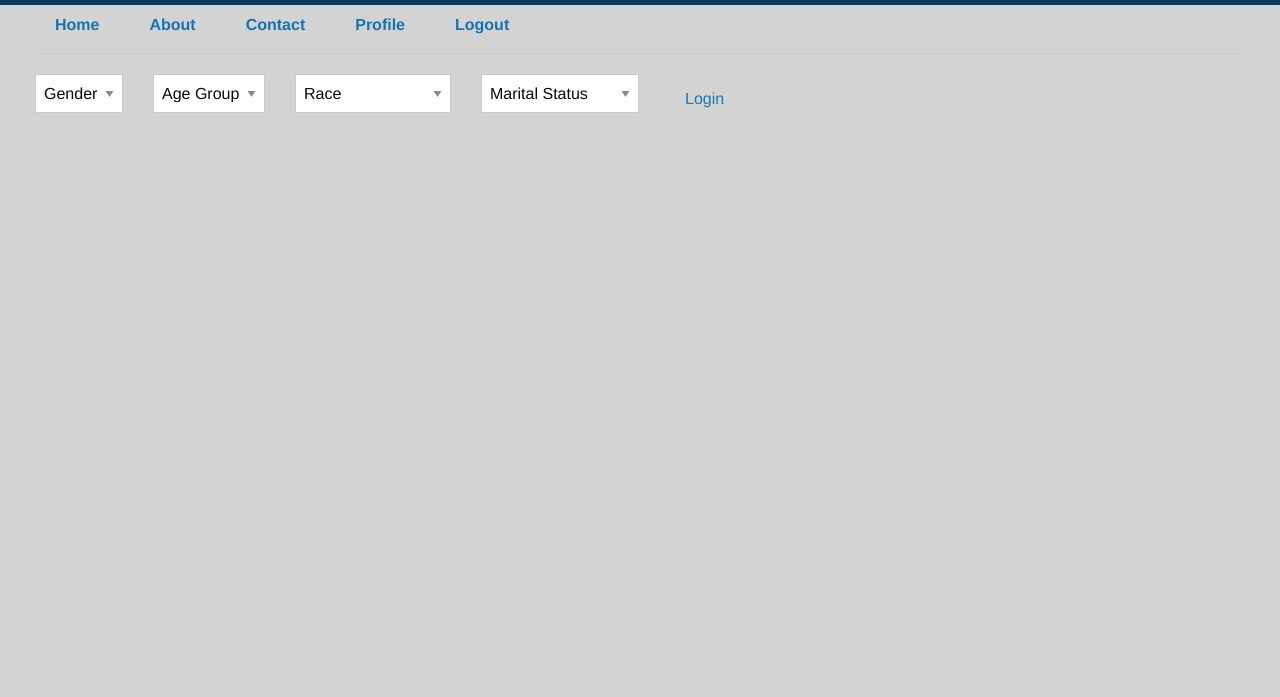
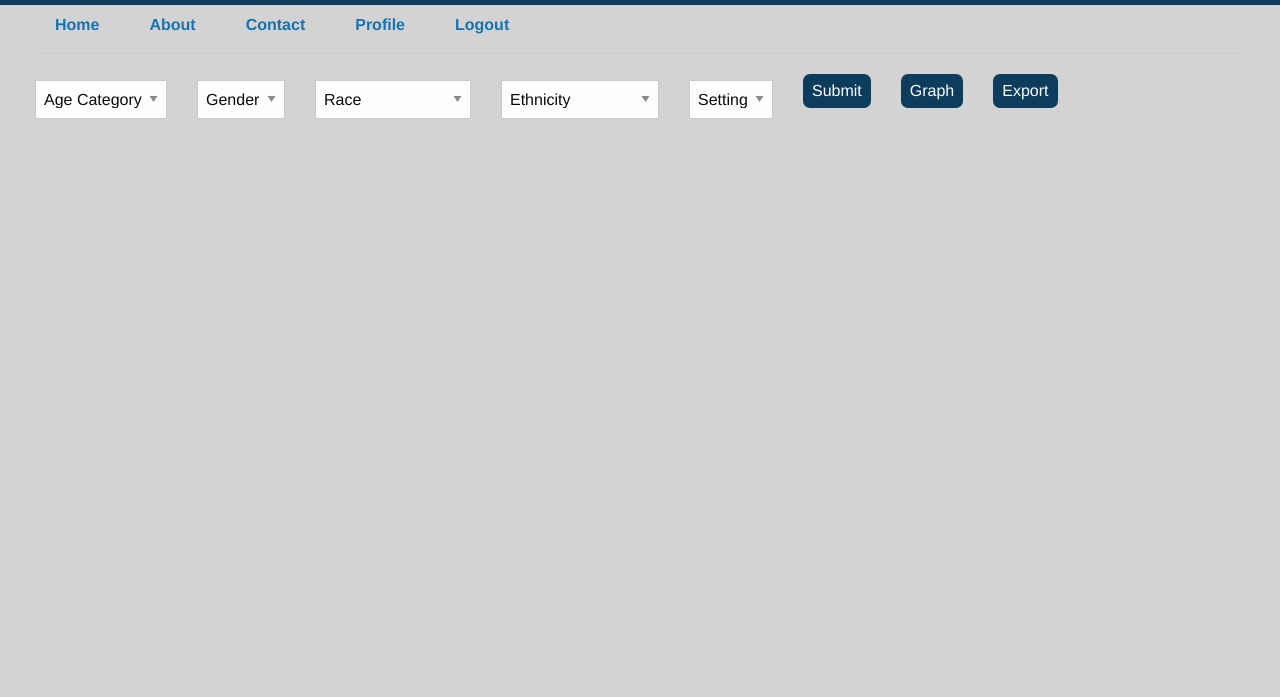
Before and after one commit to rajen2053/foundation-6.3.1-complete-1-, a plain HTML site: page UserHomePage.html in a window 1280 px wide. Shown: the part 103-800 px from the top of the page. Drawn offline with Linux system fonts and the light colour scheme.

Commit message:
Version 1.0

```diff
--- a/UserHomePage.html
+++ b/UserHomePage.html
@@ -21,32 +21,20 @@
         <div class="subheader" id="example-menu">
             <div class="subheader">
                 <ul class="dropdown vertical medium-horizontal menu" data-dropdown-menu>
-                    <li><div class="medium-3 columns">Home</div></li>
-                    <li><div class="medium-3 columns">About</div></li>
-                    <li><div class="medium-3 columns">Contact</div></li>
-                    <li><div class="medium-3 columns">Profile</div></li>
-                    <li><div class="medium-3 columns">Logout</div></li>
-
+                    <li><div class="medium-12 columns">Home</div></li>
+                    <li><div class="medium-12 columns">About</div></li>
+                    <li><div class="medium-12 columns">Contact</div></li>
+                    <li><div class="medium-12 columns">Profile</div></li>
+                    <li><div class="medium-12 columns">Logout</div></li>
                 </ul>
             </div>
-
         </div>
         <hr color="#0c3d5d">
-        <div class="Filters">
             <ul class="dropdown vertical medium-horizontal menu" data-dropdown-menu>
                 <li>
                     <div class="medium-12 columns">
-                        <select id="EntrSex" onchange="Sex()">
-                            <option value="">Gender</option>
-                            <option value="Male">Male</option>
-                            <option value="Female">Female</option>
-                        </select>
-                    </div>
-                </li>
-                <li>
-                    <div class="medium-12 columns">
                         <select id="EntrAge" onchange="Age()">
-                            <option value="">Age Group</option>
+                            <option value="Age Category">Age Category</option>
                             <option value="65-70">65-70</option>
                             <option value="70-75">70-75</option>
                             <option value="75-80">75-80</option>
@@ -59,6 +47,17 @@
                 </li>
                 <li>
                     <div class="medium-12 columns">
+                        <select id="EntrSex" onchange="Sex()">
+                            <option value="">Gender</option>
+                            <option value="Male">Male</option>
+                            <option value="Female">Female</option>
+                        </select>
+
+                    </div>
+                </li>
+                <li>
+                    <div class="medium-12 columns">
+                        <div class="Filters">
                         <select id="EntrRace" onchange="Race()">
                             <option value="">Race</option>
                             <option value="African American">African American</option>
@@ -71,7 +70,7 @@
                 <li>
                         <div class="medium-12 columns">
                             <select id="maritalStatus" onchange="MaritalStatus()">
-                            <option value="">Marital Status</option>
+                                <option value="">Ethnicity</option>
                                 <option value="Single">Single/Unmarried</option>
                                 <option value="Married">Married</option>
                                 <option value="Divorced">Divorced</option>
@@ -80,15 +79,33 @@
                         </div>
                 </li>
                 <li>
-                    <a href="login.html">
-                        <div class="medium-6 columns">
-                            Login
+                    <div class="medium-12 columns"><select id="Diagnostic Code" onchange="Diagnostic Code()">
+                        <option value="Geographical Setting">Setting</option>
+                        <option value="Rural"> Rural</option>
+                        <option value="Urban">Urban</option>
+                    </select>
+
+
                     </div>
-                    </a>
+                </li>
+                <li>
+                    <div class="medium-12 columns">
+                        <div class="button">Submit</div>
+                    </div>
+                </li>
+                <li>
+                    <div class="medium-12 columns">
+                        <div class="button">Graph</div>
+                    </div>
+                </li>
+                <li>
+                    <div class="medium-12 columns">
+                        <div class="button">Export</div>
+                    </div>
                 </li>
             </ul>
+
         </div>
-
 
 
 
```
Also changed, not shown: index.html (+0 -1 lines), login.html (+2 -2 lines), 1.png (added), 2.png (added), 3.png (added), 4.png (added), 5.png (added), 6.png (added), 1 other file. Lines whose indentation alone changed are shown as unchanged.
